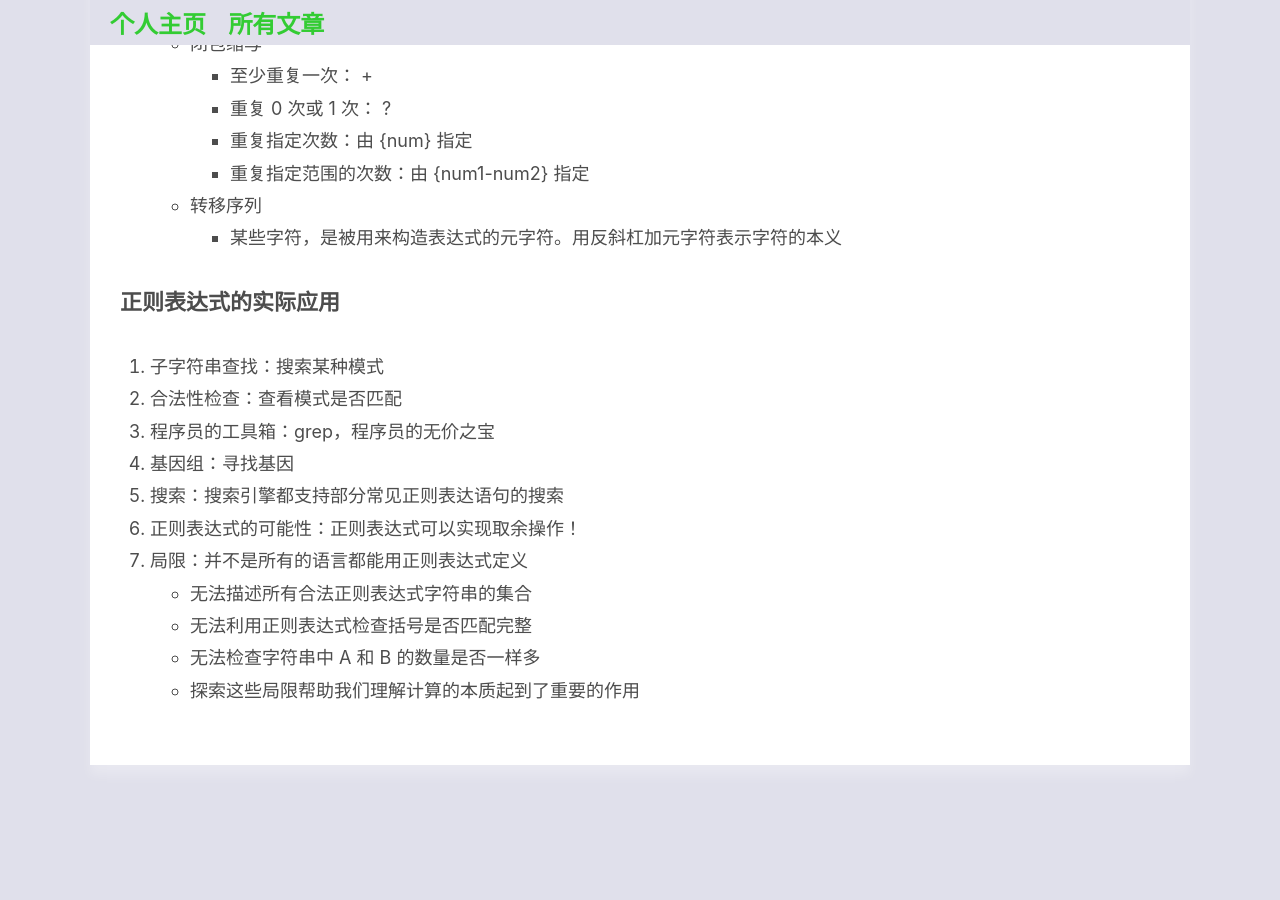
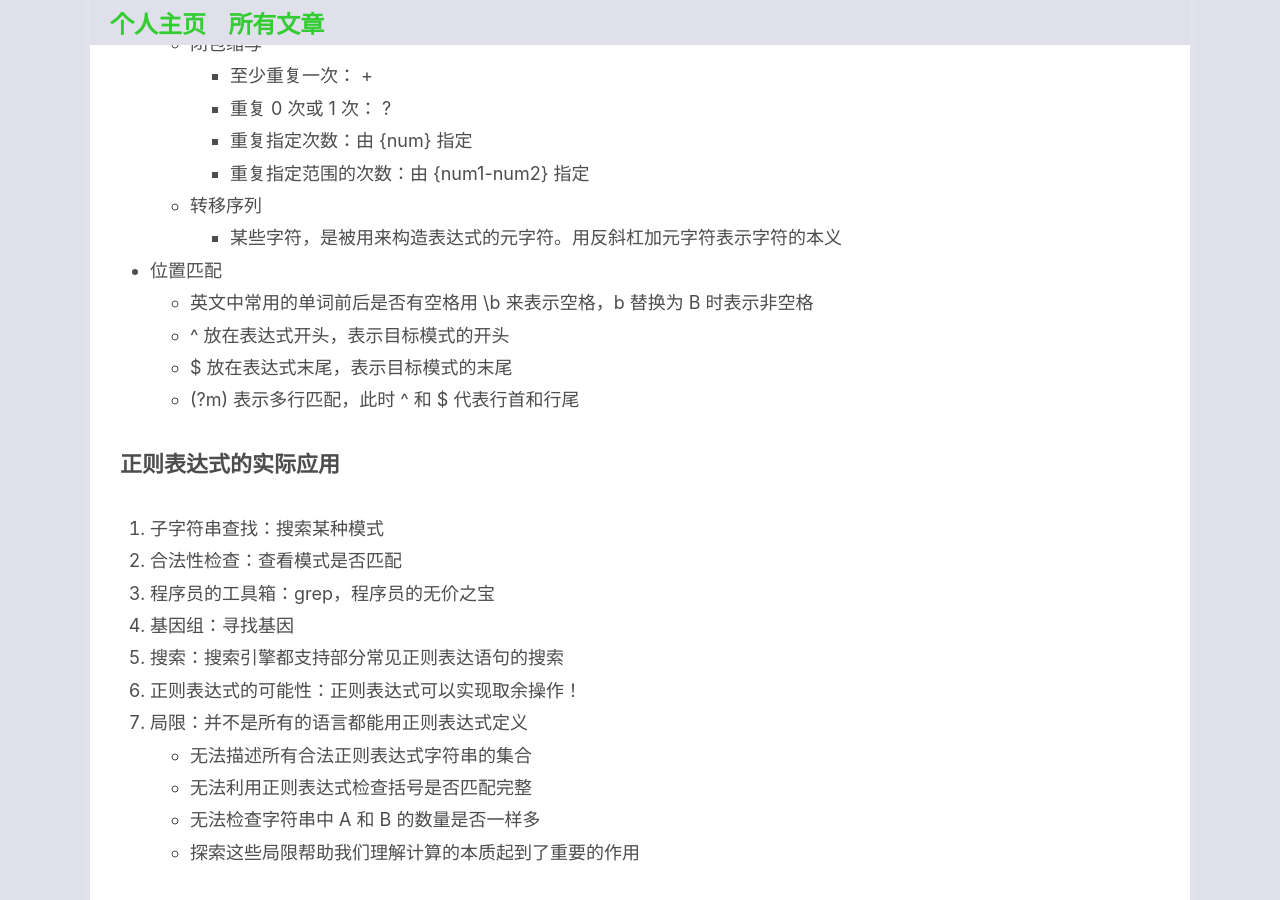
Before and after one commit to xxleyi/xxleyi.github.io, a Jekyll site: the page built from _posts/2017-09-23-初探正则表达式.md, in a window 1280 px wide and 900 px high, scrolled down 595 px. Built offline with Jekyll 4.4.1, drawn with Linux system fonts in a browser that asks for light colours; before the commit the page ends 1360 px from its top, so only the background shows below that.

Commit message:
update a old blog.

```diff
--- a/_posts/2017-09-23-初探正则表达式.md
+++ b/_posts/2017-09-23-初探正则表达式.md
@@ -25,6 +25,11 @@
 		- 重复指定范围的次数：由 {num1-num2} 指定
 	- 转移序列
 		- 某些字符，是被用来构造表达式的元字符。用反斜杠加元字符表示字符的本义
+- 位置匹配
+	- 英文中常用的单词前后是否有空格用 \\b 来表示空格，b 替换为 B 时表示非空格
+	- ^ 放在表达式开头，表示目标模式的开头
+	- $ 放在表达式末尾，表示目标模式的末尾
+	- (?m) 表示多行匹配，此时 ^ 和 $ 代表行首和行尾
 
 ## 正则表达式的实际应用
 
```
